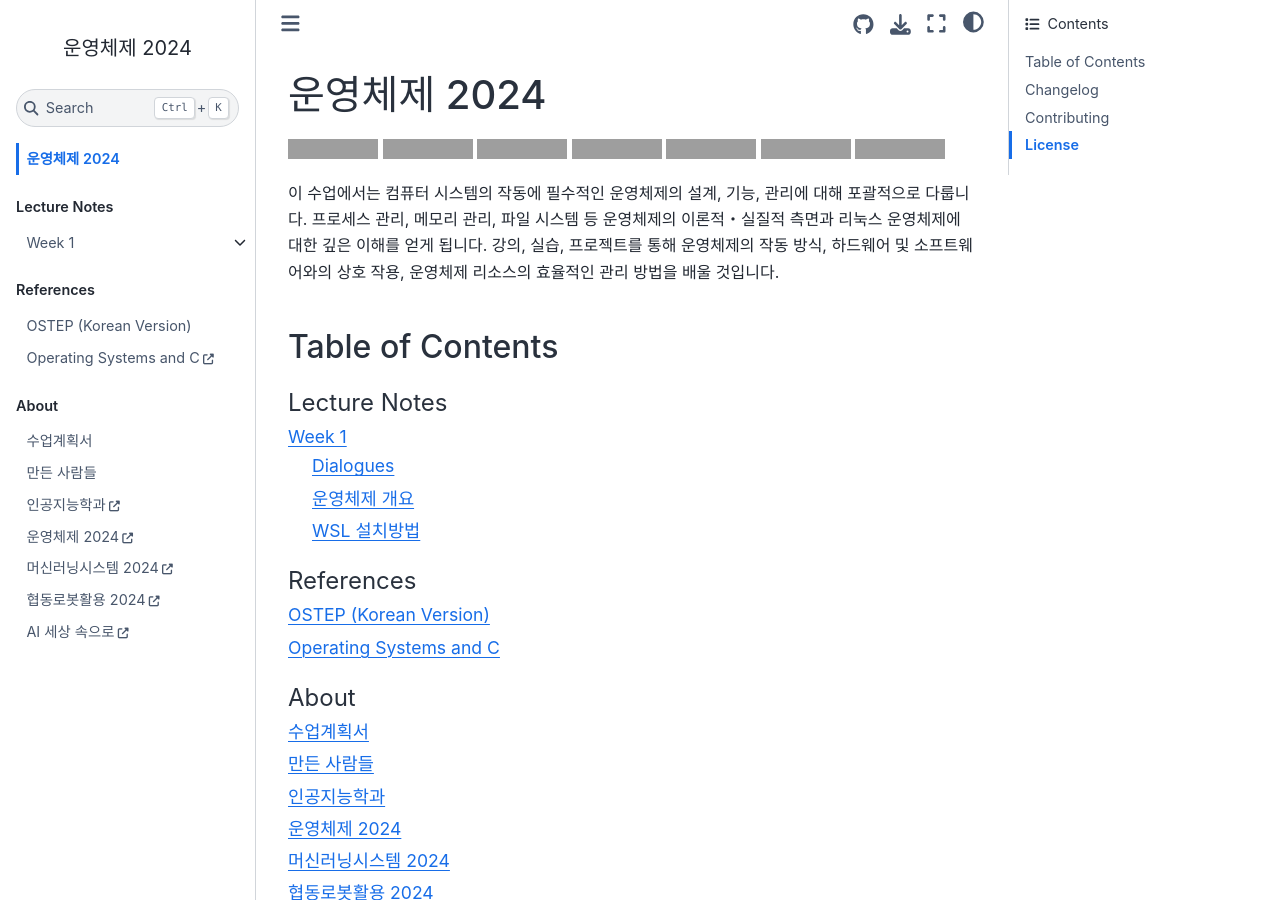
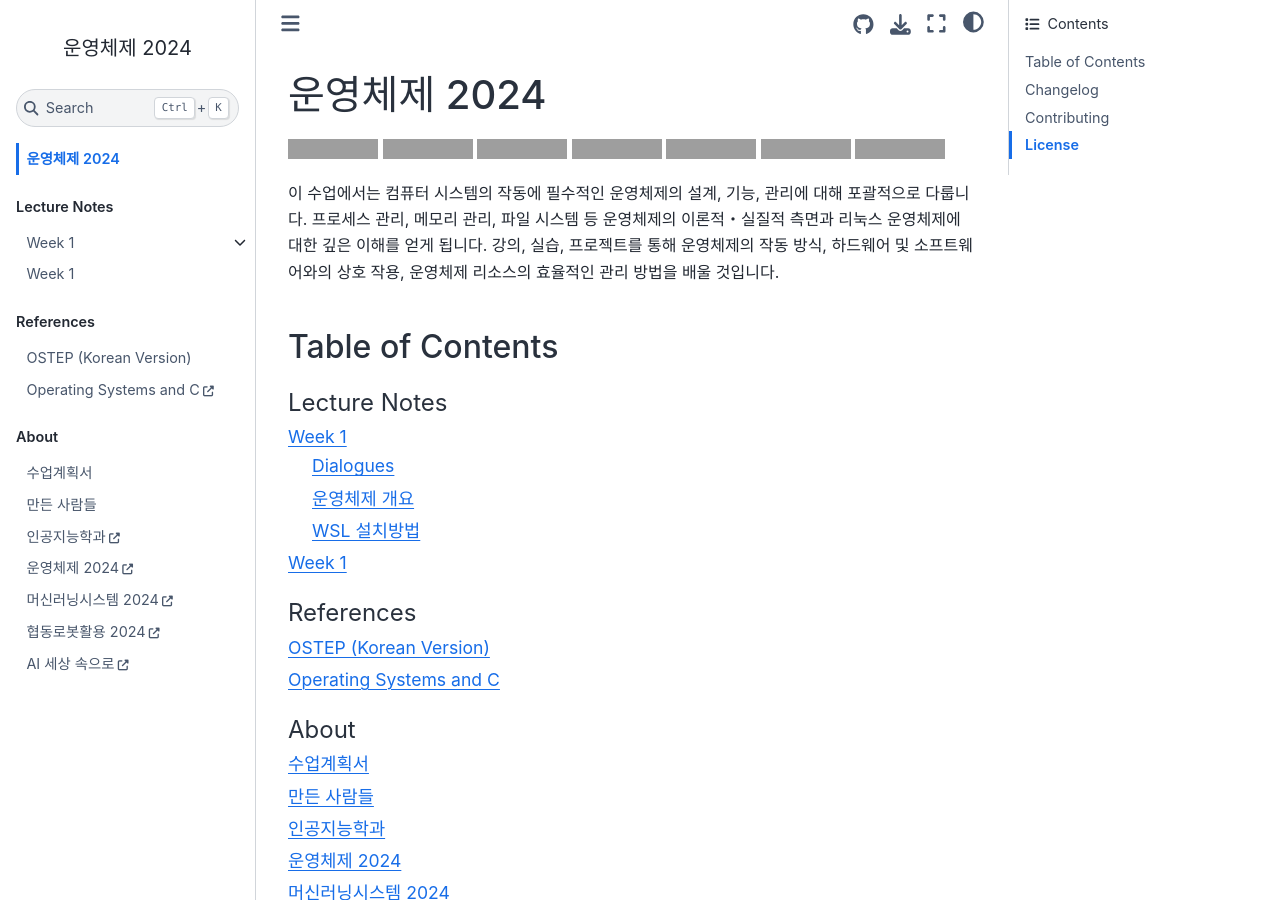
Before and after one commit to entelecheia/os-2024, a Jupyter Book: the page built from book/index.md, in a window 1280 px wide and 900 px high, cut to the strip 0-900 px from the top of the window. Built offline with Jupyter Book 1.0.4 settings and Sphinx 7.4.7 and the Sphinx Book theme 1.1.4, drawn with Linux system fonts in a browser that asks for light colours; a script that is not in the unit is left out; grey boxes are pictures that could not be loaded.

Commit message:
feat(book): add week 02 section

````diff
--- a/book/_toc.yml
+++ b/book/_toc.yml
@@ -12,6 +12,7 @@ parts:
           - file: week01/intro
           - url: https://learn.microsoft.com/ko-kr/windows/wsl/install
             title: WSL 설치방법
+      - file: week02/index
   - caption: References
     chapters:
       - file: references/osstep/index
--- /dev/null
+++ b/book/week02/index.md
@@ -0,0 +1,5 @@
+# Week 1
+
+```{tableofcontents}
+
+```
````
